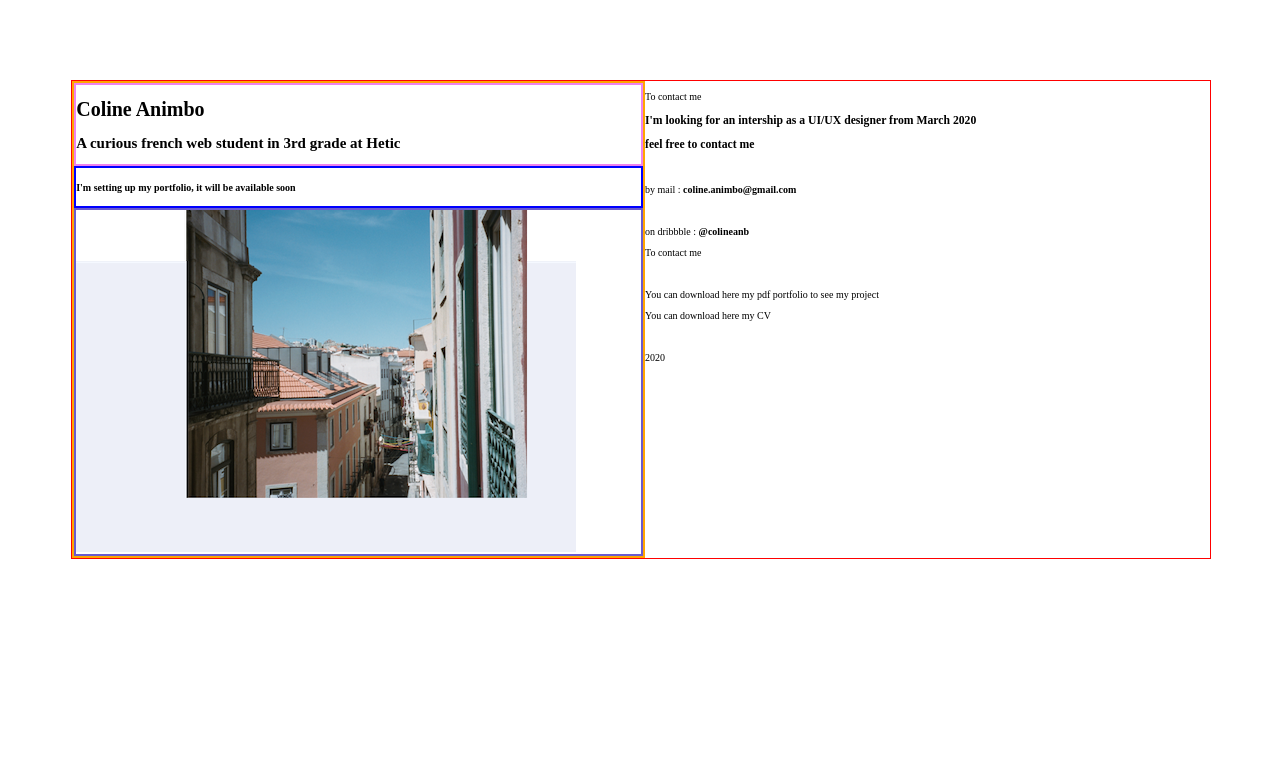
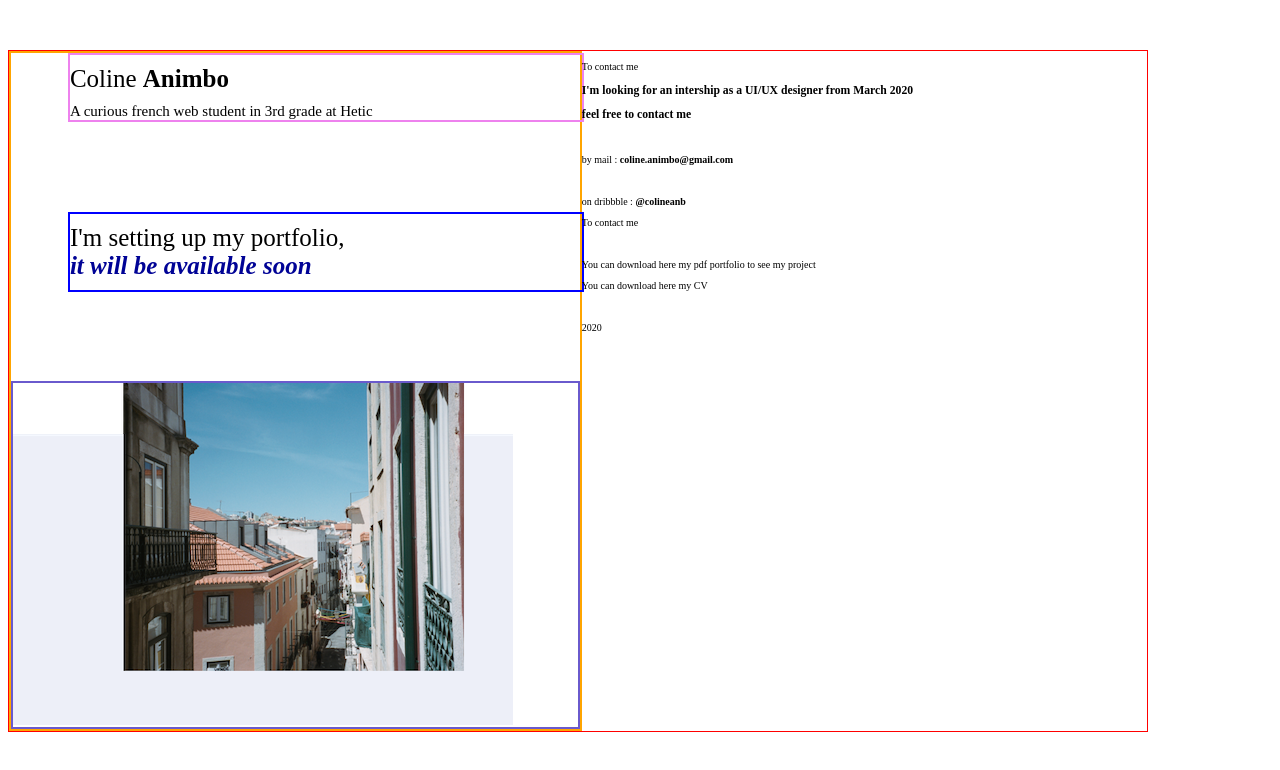
Before and after one commit to colineanb/onlinepf, a plain HTML site: page index.html in a window 1280 px wide. Drawn offline with Linux system fonts and the light colour scheme; a web font is replaced by a local one.

Commit message:
in construction

```diff
--- /dev/null
+++ b/assets/styles/reset.css
@@ -0,0 +1,148 @@
+/* http://meyerweb.com/eric/tools/css/reset/
+   v2.0 | 20110126
+   License: none (public domain)
+*/
+
+html, body, div, span, applet, object, iframe, h1, h2, h3, h4, h5, h6, p, blockquote, pre, a, abbr, acronym, address, big, cite, code, del, dfn, em, img, ins, kbd, q, s, samp, small, strike, strong, sub, sup, tt, var, b, u, i, center, dl, dt, dd, ol, ul, li, fieldset, form, label, legend, table, caption, tbody, tfoot, thead, tr, th, td, article, aside, canvas, details, embed, figure, figcaption, footer, header, hgroup, menu, nav, output, ruby, section, summary, time, mark, audio, video {
+    margin: 0;
+    padding: 0;
+    border: 0;
+    font-size: 100%;
+    font: inherit;
+    vertical-align: baseline;
+  }
+
+  /* HTML5 display-role reset for older browsers */
+
+  article, aside, details, figcaption, figure, footer, header, hgroup, menu, nav, section {
+    display: block;
+  }
+
+  body {
+    line-height: 1;
+  }
+
+  ol, ul {
+    list-style: none;
+  }
+
+  blockquote, q {
+    quotes: none;
+  }
+
+  blockquote:before, blockquote:after, q:before, q:after {
+    content: '';
+    content: none;
+  }
+
+  table {
+    border-collapse: collapse;
+    border-spacing: 0;
+  }
+
+  /* apply a natural box layout model to all elements */
+
+  *, *::before, *::after, *:before, *:after {
+    -moz-box-sizing: border-box;
+    -webkit-box-sizing: border-box;
+    box-sizing: border-box;
+  }
+
+  /* inputs */
+
+  input, button, textarea, select {
+    color: inherit;
+    font-size: inherit;
+    font-style: inherit;
+    font-family: inherit;
+    -webkit-border-radius: 0;
+    border-radius: 0;
+    -webkit-padding-start: 0;
+    align-items: flex-start;
+    text-index: 0;
+    border: none;
+    outline: none;
+    background: none;
+    padding: 0;
+    margin: 0;
+    width: auto;
+    height: auto;
+    line-height: 1em;
+  }
+
+  /* inputs appearance (not for every input)  */
+
+  input[type=text], input[type=reset], input[type=password], input[type=search], input[type=email], input[type=tel], input[type=url], input[type=time], input[type=week], input[type=month], input[type=date], input[type=datetime], input[type=datetime-local], input[type=number], input[type=submit], input[type=reset], input[type=color], input[type=file], button, textarea, select {
+    height: 1em;
+    -webkit-appearance: none;
+    -moz-appearance: none;
+    appearance: none;
+  }
+
+  /* input color width */
+
+  input[type=color] {
+    width: 1em;
+  }
+
+  /* IE clear cross */
+
+  input::-ms-clear {
+    display: none;
+  }
+
+  /* details and summary */
+
+  details, summary {
+    -webkit-appearance: none;
+    -moz-appearance: none;
+    appearance: none;
+  }
+
+  /* text size adjusting */
+
+  body {
+    -webkit-text-size-adjust: 100%;
+    -moz-text-size-adjust: 100%;
+    text-size-adjust: 100%;
+  }
+
+  /* mark */
+
+  mark {
+    background: none;
+  }
+
+  /* Font smoothing */
+
+  /**,*::before,*::after,*:before,*:after {
+       -webkit-font-smoothing: antialiased;
+      -moz-osx-font-smoothing: grayscale;
+  }*/
+
+  /* hr */
+
+  hr {
+    height: 1px;
+    margin: 0;
+    padding: 0;
+  }
+
+  /* u */
+
+  u {
+    text-decoration: none;
+  }
+
+  /* th */
+
+  table th {
+    text-align: left;
+  }
+
+  /* a */
+
+  a {
+    color: inherit;
+    outline: none;
+  }
--- a/assets/styles/style.css
+++ b/assets/styles/style.css
@@ -1,26 +1,62 @@
+*{
+    font-family: 'HK Grotesk';
+}
 html {
     font-size: 62.5%;
 }
 
 .container{
     width:90%;
-    margin-left:5%;
+    height: 85vh;
     border:1px solid red;
     display:flex;
-    margin-top:8rem;
+    margin-top:5rem;
 }
 
 .left-container{
     border:2px solid orange;
     width:50%;
+    display:flex;
+    flex-direction: column;
+    justify-content: space-between;
 }
 
 .left-container .title-container{
     border:2px solid violet;
+    width:90%;
+    margin-left:10%;
+
+}
+
+.left-container .title-container h1{
+    font-weight: 400;
+    font-size: 2.5rem;
+    margin:1rem;
+    margin-left:0;
+}
+
+.left-container .title-container h2{
+    margin:0;
+    font-weight: 400;
 }
 
 .left-container .context-container{
     border:2px solid blue;
+    width:90%;
+    margin-left:10%;
+}
+
+.left-container .context-container h4{
+    font-weight: 400;
+    font-size: 2.5rem;
+    margin:1rem;
+    margin-left:0;
+}
+
+.left-container .context-container b {
+    font-family: minion-pro, serif;
+    font-style: italic;
+    color:#000396;
 }
 
 .left-container .image-container{
--- a/index.html
+++ b/index.html
@@ -5,6 +5,8 @@
     <meta name="viewport" content="width=device-width, initial-scale=1.0">
     <meta http-equiv="X-UA-Compatible" content="ie=edge">
     <link rel="stylesheet" href="assets/styles/style.css">
+    <link rel="stylesheet" href="https://use.typekit.net/mjy7nqa.css">
+    <link rel="stylesheet" href="https://use.typekit.net/trp8kdg.css">
     <title>Coline Animbo</title>
 </head>
 <body>
@@ -15,12 +17,13 @@
                 <h2>A curious french web student in 3rd grade at Hetic </h2>
             </div>
             <div class="context-container">
-                <h4>I'm setting up my portfolio, <b>it will be available soon</b></h4>
+                <h4>I'm setting up my portfolio, <br><b>it will be available soon</b></h4>
             </div>
             <div class="image-container">
                 <img src="assets/images/lisboa.png" alt="building in Lisboa">
             </div>
         </div>
+
         <div class="right-container">
             <div class="content-container">
                 <p class="description">To contact me</p>
```
